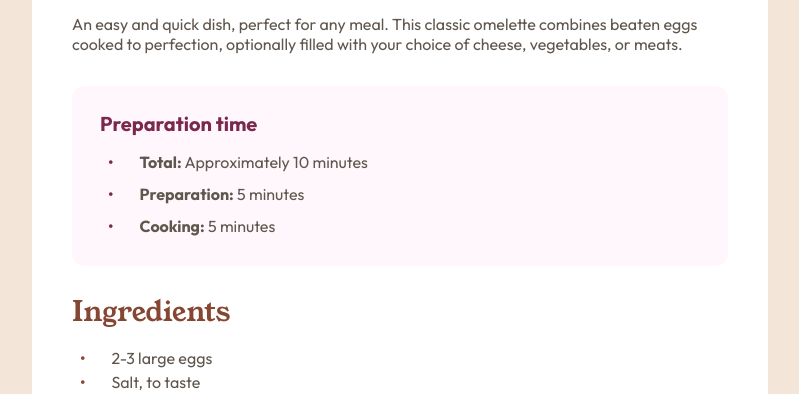
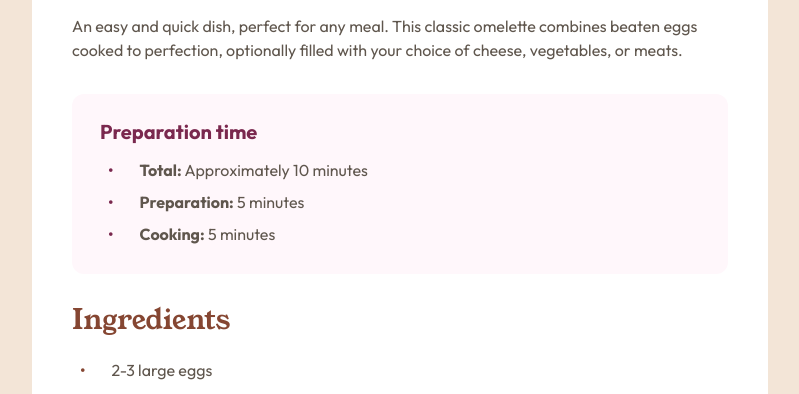
Before and after one commit to r3stej/frontend-mentor-challenges, a plain HTML site: page recipe-page-main/index.html in a window 1280 px wide. Shown: the part 557-951 px from the top of the page, without its empty margins (240-1039 px from the left). Drawn offline with Linux system fonts and the light colour scheme.

Commit message:
fix another line heights for recipe page

```diff
--- a/recipe-page-main/style.css
+++ b/recipe-page-main/style.css
@@ -96,6 +96,7 @@ body {
 
 .introduction > p {
     padding: 24px 0px 32px;
+    line-height: 1.5;
 }
 
 .preparation-time {
@@ -143,7 +144,7 @@ body {
 .ingredients > ul > li {
     padding-bottom: 8px;
     display: flex; /*For equal word-wrap purposes on smaller screens */
-    line-height: 1;
+    line-height: 1.5;
 }
 
 .ingredients > ul > li:last-child {
```
